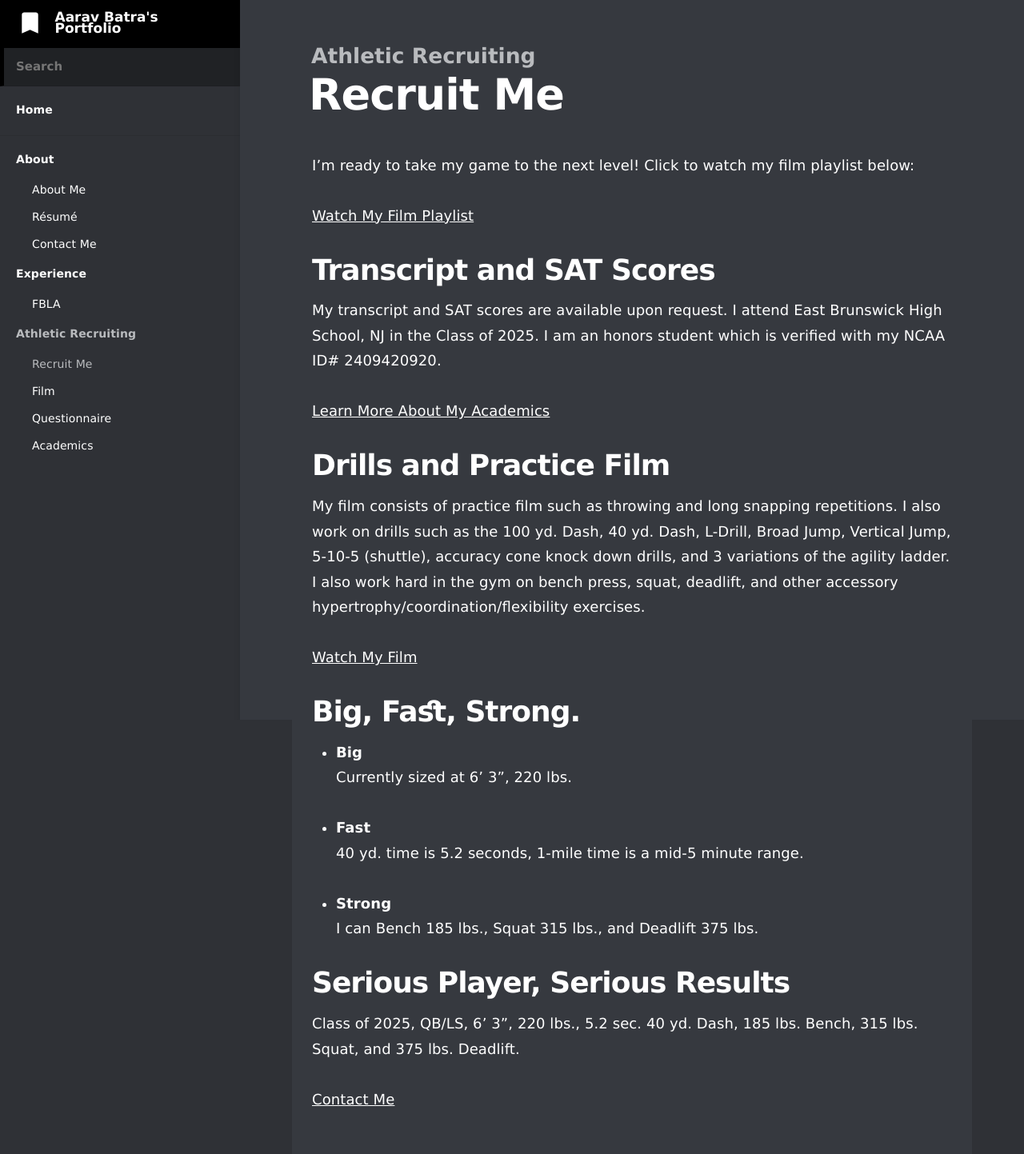
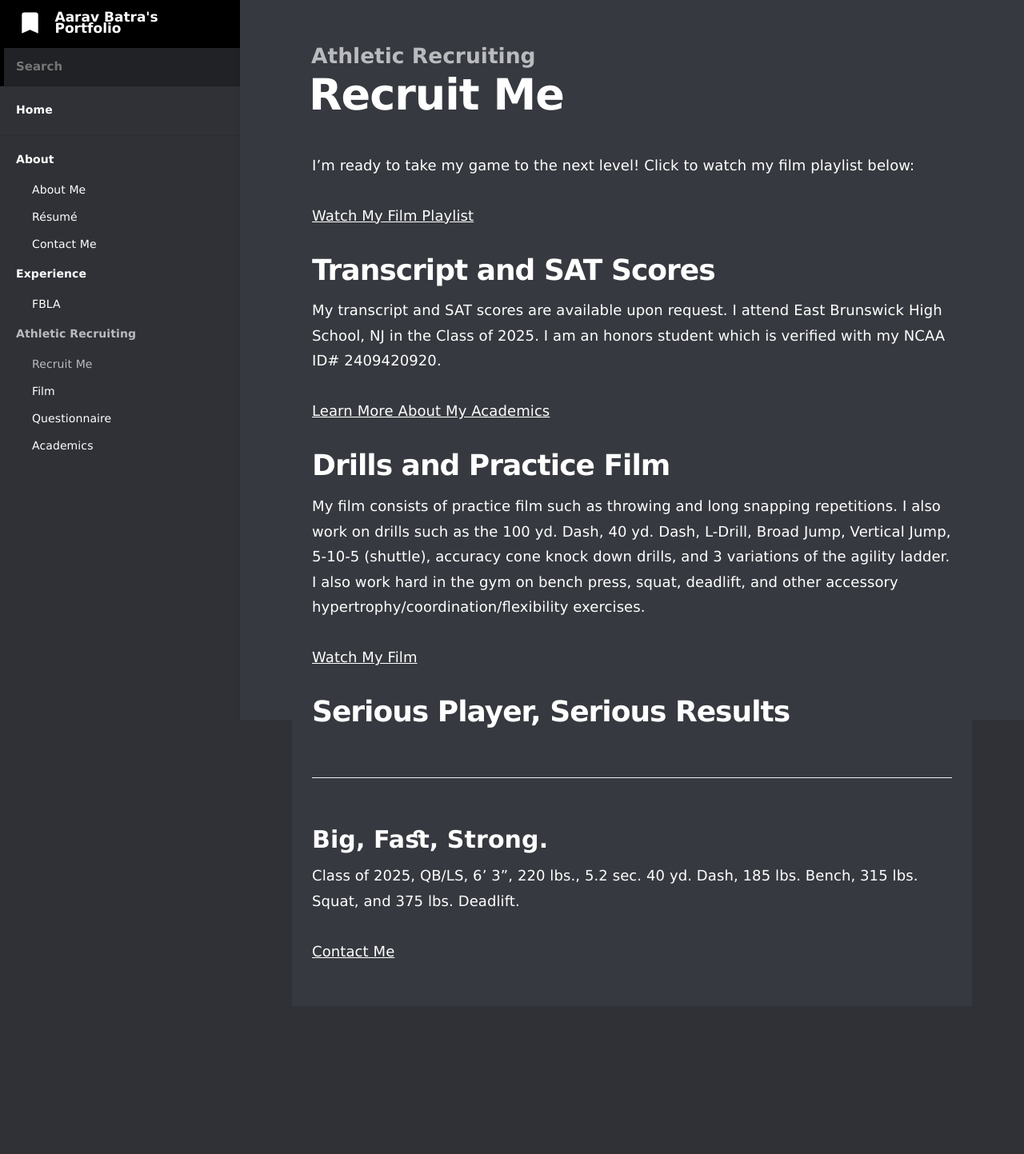
Before and after one commit to batra-aarav/www.aaravbatra.me, a Jekyll site: the page built from _docs/recruiting/recruit-me.md, in a window 1280 px wide. Shown: the whole page at 80% size. Built offline with Jekyll 4.4.1, drawn with Linux system fonts in a browser that asks for light colours; after the commit the page ends 1258 px from its top, so only the background shows below that.

Commit message:
fix section

```diff
--- a/_docs/recruiting/recruit-me.md
+++ b/_docs/recruiting/recruit-me.md
@@ -20,19 +20,8 @@
 
 [Watch My Film](./film)
 
-## Big, Fast, Strong.
-
-- **Big**
-  Currently sized at 6' 3", 220 lbs.
-
-- **Fast**
-  40 yd. time is 5.2 seconds, 1-mile time is a mid-5 minute range.
-
-- **Strong**
-  I can Bench 185 lbs., Squat 315 lbs., and Deadlift 375 lbs.
-
 ## Serious Player, Serious Results
-
+### Big, Fast, Strong.
 Class of 2025, QB/LS, 6' 3", 220 lbs., 5.2 sec. 40 yd. Dash, 185 lbs. Bench, 315 lbs. Squat, and 375 lbs. Deadlift.
 
 [Contact Me](./contact-me)
```
